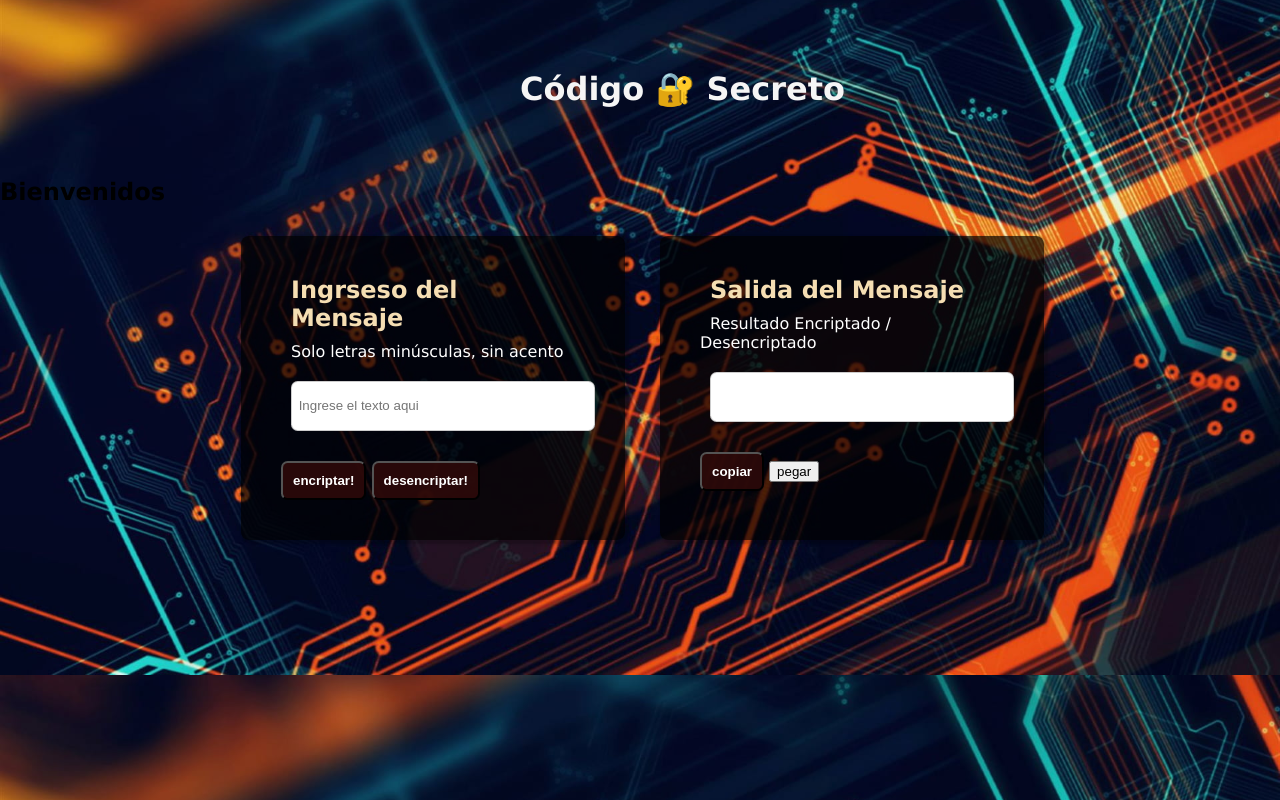
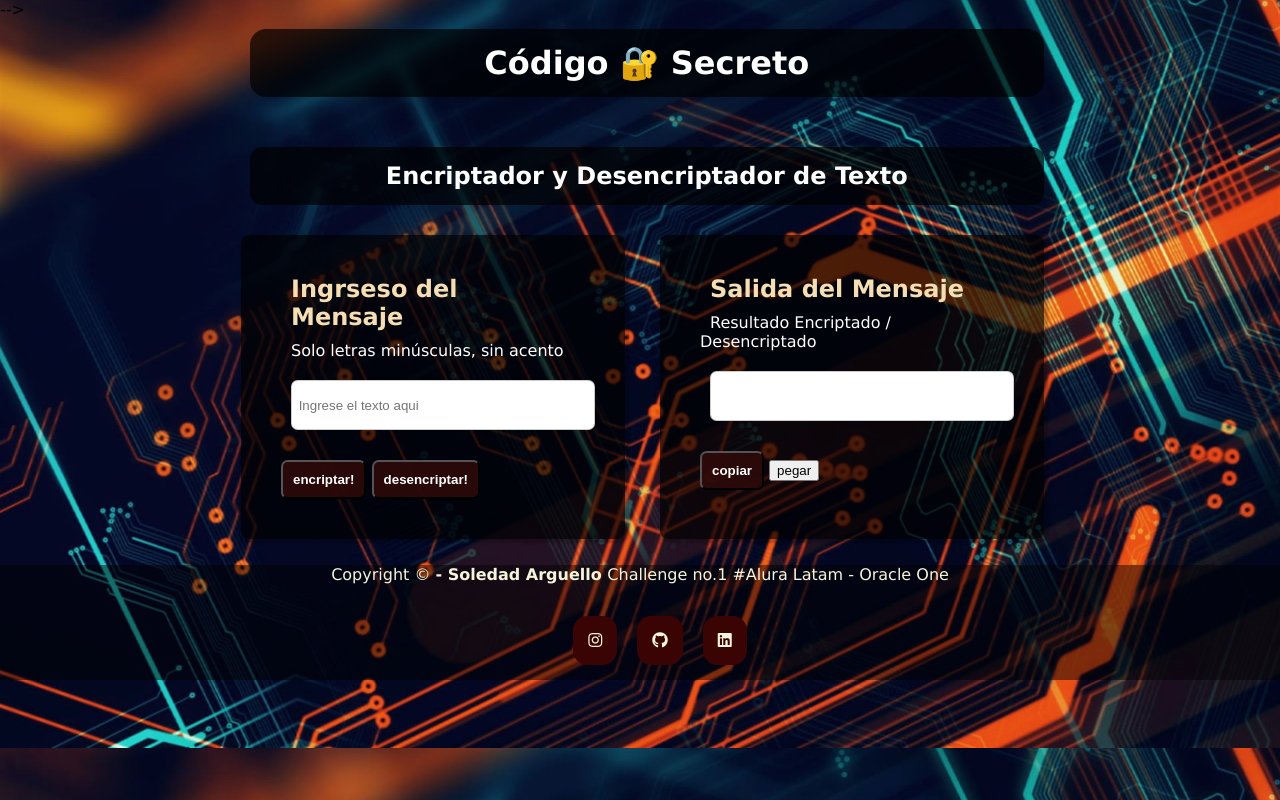
Before and after one commit to sole-arguello/Oracle, a plain HTML site: page index.html in a window 1280 px wide. Drawn offline with nearby package versions, Linux system fonts and the light colour scheme.

Commit message:
codigo funcionando, solo falta boton copiar, ya se aplicaron los css correctamente.

```diff
--- a/Js/botones.js
+++ b/Js/botones.js
@@ -52,6 +52,7 @@ btnCopiar.addEventListener("click", function(){
     navigator.clipboard.writeText(textOutput.value);
     //vacia salida del mensaje luego de copiar
     textOutput.value = "";
+    textInput.value = "";
 });
 /*
 var btnPegar = document.querySelector("#btn-pegar");
@@ -66,11 +67,11 @@ btnPegar.addEventListener("click", function(event){
         alert("copie");
     }
 });
-/*
+
 var btnPegar = document.querySelector("#btn-paste");
 btnPegar.addEventListener("click", function(event){
     event.preventDefault();
     var textoCopiado = document.querySelector("#textOutput");
-    //textoCopiado.select();
-    //document.execCommand("paste");
+    textoCopiado.select();
+    document.execCommand("paste");
 });*/
--- a/index.html
+++ b/index.html
@@ -6,10 +6,16 @@
   <meta name="viewport" content="width=device-width, initial-scale=1.0">
   <title>Document</title>
   <link rel="stylesheet" href="style.css">
+  <!-- libreria de iconos-->  -->
+  <link rel="stylesheet" href="https://use.fontawesome.com/releases/v5.8.1/css/all.css"
+  integrity="sha384-50oBUHEmvpQ+1lW4y57PTFmhCaXp0ML5d60M1M7uH2+nqUivzIebhndOJK28anvf"
+   crossorigin="anonymous">
+
 </head>
 <body>
-  <h1 class="titulo">Código 🔐 Secreto</h1>
-    <h2 class="tituto2">Bienvenidos</h2>
+
+    <h1 class="titulo"><strong>Código 🔐 Secreto</strong></h1>
+    <h2 class="subtitulo">Encriptador y Desencriptador de Texto</h2>
 
   <main class="main">
     <section class="form box">
@@ -34,26 +40,20 @@
       </form>
     </section>
   </main>
-  <!--
-  <footer>
-    <p>Copyright © </p>
-    <p id="autorChallange">Trabajo realizado por <strong> Soledad Arguello <br> Challenge no.1 #Alura Latam - Oracle One</strong>
-      <ul calss="social-footer-ul">
-        <li>
-          <a href="">instagram</a>
-        </li>
-        <li>
-          <a href="">git</a>
-        </li>
-        <li>
-          <a href="">linkedin</a>
-        </li>
+
+  <footer calss="foot">
+    <p calss="autorChallange">Copyright © <strong> - Soledad Arguello </strong>Challenge no.1 #Alura Latam - Oracle One</p>
+      <ul calss="redes-sociales">
+        <li><a href="https://www.instagram.com/solearguello_"class="instagram"><i class="fab fa-instagram"></i></a></li>
+        <li><a href="https://github.com/sole-arguello" class="git"><i class="fab fa-github"></i></a></li>
+        <li><a href="https://www.linkedin.com/in/soledad-arguello-02b905220/" class="linkedin"><i class="fab fa-linkedin"></i></a></li>
       </ul>
     </footer>
-  -->
+
   <script src="/Js/botones.js"></script>
   <script src="/Js/funciones.js"></script>
   <script src="/Js/validaciones.js"></script>
+  <!-- libreria de icono de alertas-->
   <script src="https://unpkg.com/sweetalert/dist/sweetalert.min.js"></script>
 
 </body>
--- a/style.css
+++ b/style.css
@@ -10,9 +10,17 @@ body {
   background-image: url(/image/proyecto-codigo-secreto.jpg);
   background-size: cover;
   background-position: center;
- font-family: Verdana, Geneva, Tahoma, sans-serif;
+  font-family: Verdana, Geneva, Tahoma, sans-serif;
 }
-
+.subtitulo{
+  color: white;
+  text-align: center;
+  width: 62vw;
+  padding: 15px;
+  margin: 50px 250px 20px 250px;
+  background-color: rgba(0, 0, 0, 0.685);
+  border-radius: 0.5em;
+}
 .main {
   width: 80vw;
   margin: auto;
@@ -21,20 +29,22 @@ body {
 }
 
 .titulo {
+  color: white;
+  text-align: center;
+  width: 62vw;
+  padding: 15px;
+  margin: 10px 250px 50px 250px;
+  background-color: rgba(0, 0, 0, 0.685);
+  border-radius: 0.5em;
+  /*
   padding: 20px;
   width: 30vw;
   margin: 50px 500px 50px 500px;
-  color: whitesmoke;
-}
-.titulo2{
-  width: 15vw;
-  padding: 10px;
-  color: white;
-  background-color:rgba(0, 0, 0, 0.685);
+  color: whitesmoke;*/
+
 }
 
 .box {
-
   padding: 40px;
   margin: 10px 15px 10px 20px;
   box-shadow: 2px 2px 2px 2px rgba(0, 0, 0, 0.2);
@@ -64,7 +74,7 @@ body {
 .text-input {
   border-radius: 0.5em;
   border: 1px solid rgba(0, 0, 0, 0.2);
-  display: block;
+  display: flex;
   margin: 10px 10px 10px 10px;
   margin-top: 20px;
   padding: 0.5em;
@@ -83,3 +93,35 @@ body {
   height: 35px;
   margin-bottom: 10px;
 }
+footer{
+  background-color: rgba(0, 0, 0, 0.466);
+  text-align: center;
+  bottom: 0;
+}
+footer p{
+  color: beige;
+}
+
+footer a {
+  color: beige;
+}
+
+ul{
+  display: flex;
+  height: 10vh;
+  align-items: center;
+  justify-content: center;
+}
+ul li{
+  display: inline-block;
+  margin: 10px 10px;
+/*  width: 50px;
+  height: 50px;
+  text-align: center;*/
+}
+li{
+  display: block;
+  padding: 15px;
+  background: rgb(59, 4, 4);
+  border-radius: 0.9em;
+}
```
